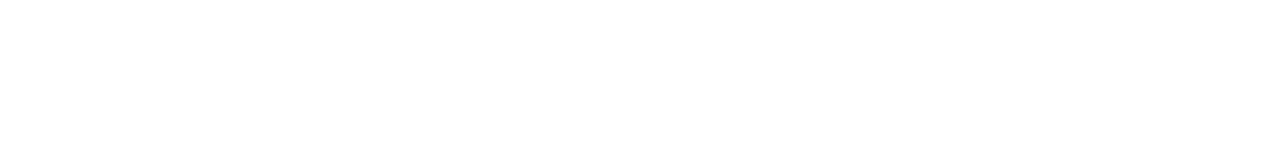
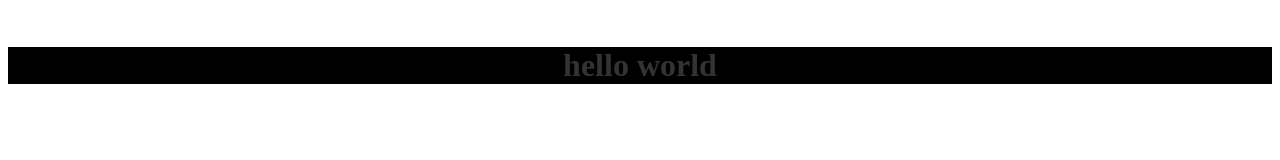
Before and after one commit to b-serhii/site, a plain HTML site: page index.html in a window 1280 px wide. Drawn offline with Linux system fonts and the light colour scheme.

Commit message:
change file index.html and style.css

```diff
--- a/index.html
+++ b/index.html
@@ -9,6 +9,7 @@
 </head>
 <body>
     <img src="" alt="">
+    <h1>hello world</h1>
 </body>
 <footer>
 
--- a/style.css
+++ b/style.css
@@ -0,0 +1,5 @@
+h1{
+    text-align: center;
+    color: #333;
+    background-color: black;
+}
```
